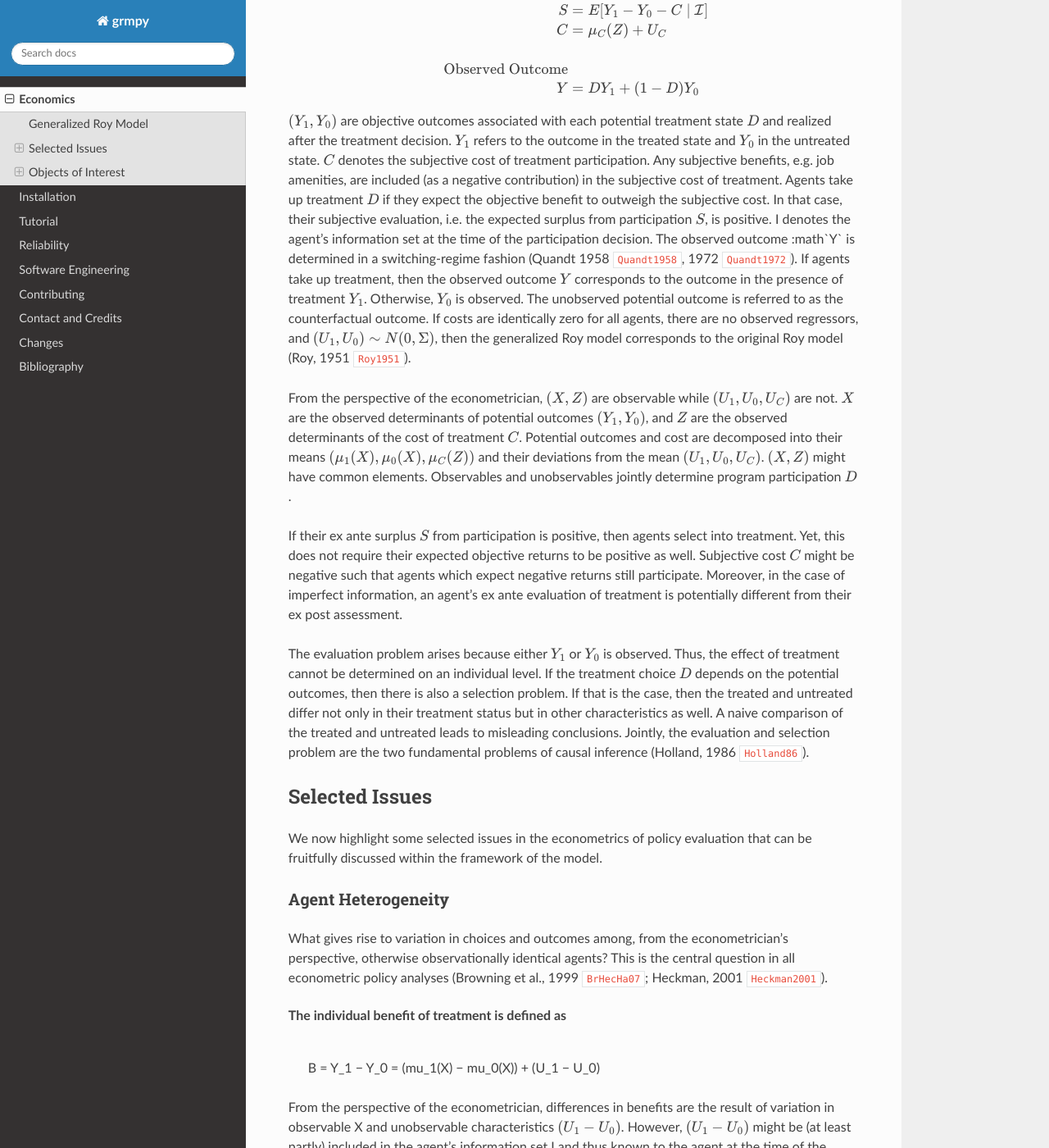
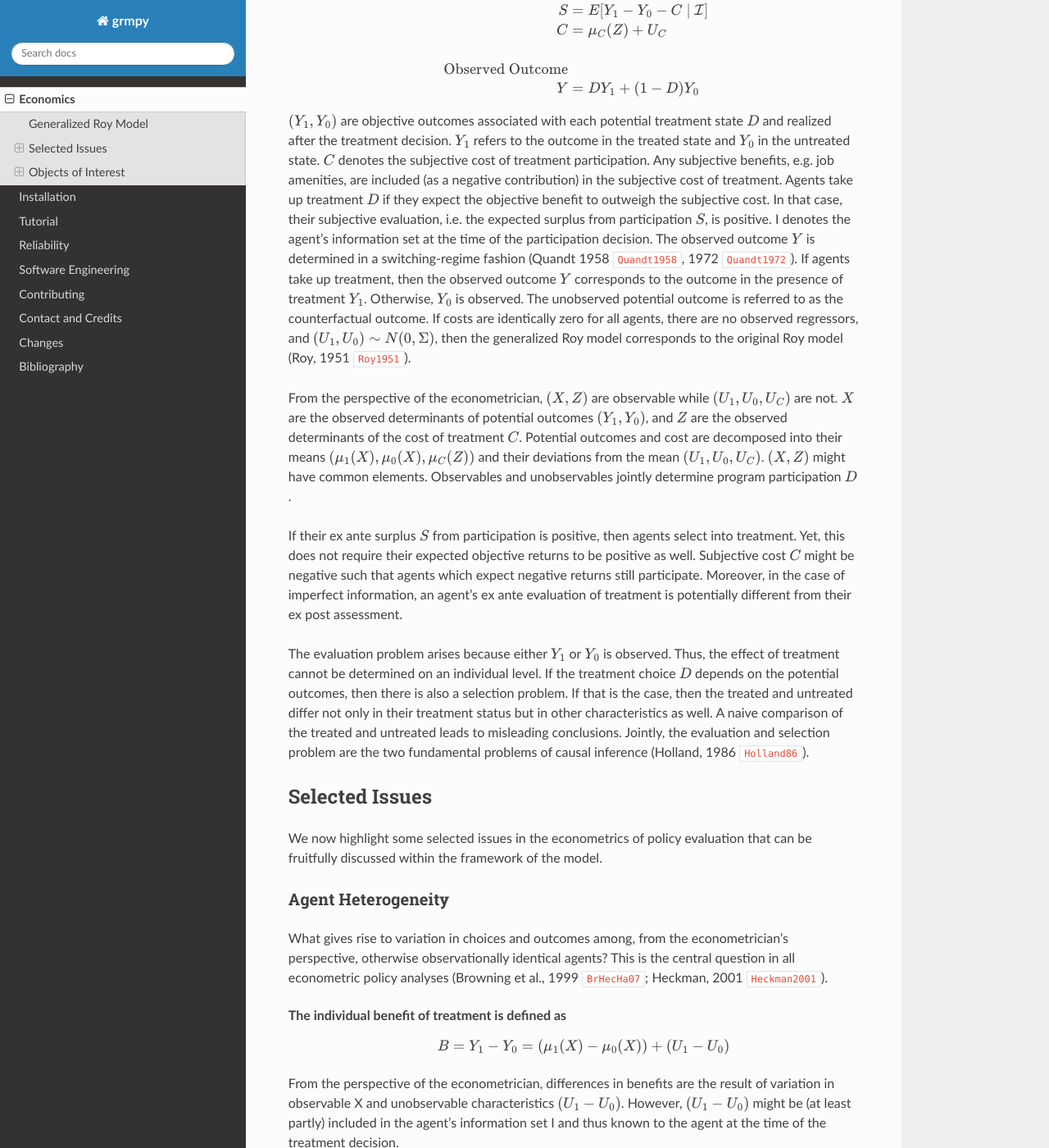
Before and after one commit to OpenSourceEconomics/grmpy, a Sphinx documentation site: the page built from docs/economics.rst, in a window 1280 px wide and 1400 px high, scrolled down 548 px. Shown: the whole window at 82% size. Built offline with Sphinx 7.4.7 and the Read the Docs theme 2.0.0, drawn with Linux system fonts in a browser that asks for light colours; cross-references to code outside the pages are shown as plain code.

Commit message:
Update economics.rst

```diff
--- a/docs/economics.rst
+++ b/docs/economics.rst
@@ -22,7 +22,7 @@ The generalized Roy model (Roy, 1951 :cite:`Roy1951`; Heckman and Vytlacil, 2005
     \text{Observed Outcome} &  \\
     Y & = D Y_1 + (1 - D) Y_0
 
-:math:`(Y_1, Y_0)` are objective outcomes associated with each potential treatment state :math:`D` and realized after the treatment decision. :math:`Y_1` refers to the outcome in the treated state and :math:`Y_0` in the untreated state. :math:`C` denotes the subjective cost of treatment participation. Any subjective benefits, e.g. job amenities, are included (as a negative contribution) in the subjective cost of treatment. Agents take up treatment :math:`D` if they expect the objective benefit to outweigh the subjective cost. In that case, their subjective evaluation, i.e. the expected surplus from participation :math:`S`, is positive. I denotes the agent’s information set at the time of the participation decision. The observed outcome :math`Y` is determined in a switching-regime fashion (Quandt 1958 :cite:`Quandt1958`, 1972 :cite:`Quandt1972`). If agents take up treatment, then the observed outcome :math:`Y` corresponds to the outcome in the presence of treatment :math:`Y_1`. Otherwise, :math:`Y_0` is observed. The unobserved potential outcome is referred to as the counterfactual outcome. If costs are identically zero for all agents, there are no observed regressors, and :math:`(U_1, U_0) ∼ N (0, \Sigma)`, then the generalized Roy model corresponds to the original
+:math:`(Y_1, Y_0)` are objective outcomes associated with each potential treatment state :math:`D` and realized after the treatment decision. :math:`Y_1` refers to the outcome in the treated state and :math:`Y_0` in the untreated state. :math:`C` denotes the subjective cost of treatment participation. Any subjective benefits, e.g. job amenities, are included (as a negative contribution) in the subjective cost of treatment. Agents take up treatment :math:`D` if they expect the objective benefit to outweigh the subjective cost. In that case, their subjective evaluation, i.e. the expected surplus from participation :math:`S`, is positive. I denotes the agent’s information set at the time of the participation decision. The observed outcome :math:`Y` is determined in a switching-regime fashion (Quandt 1958 :cite:`Quandt1958`, 1972 :cite:`Quandt1972`). If agents take up treatment, then the observed outcome :math:`Y` corresponds to the outcome in the presence of treatment :math:`Y_1`. Otherwise, :math:`Y_0` is observed. The unobserved potential outcome is referred to as the counterfactual outcome. If costs are identically zero for all agents, there are no observed regressors, and :math:`(U_1, U_0) ∼ N (0, \Sigma)`, then the generalized Roy model corresponds to the original
 Roy model (Roy, 1951 :cite:`Roy1951`).
 
 From the perspective of the econometrician, :math:`(X, Z)` are observable while :math:`(U_1, U_0, U_C)` are not. :math:`X` are the observed determinants of potential outcomes :math:`(Y_1, Y_0)`, and :math:`Z` are the observed determinants of the cost of treatment :math:`C`. Potential outcomes and cost are decomposed into their means :math:`(\mu_1(X), \mu_0(X), \mu_C(Z))` and their deviations from the mean :math:`(U_1, U_0, U_C)`. :math:`(X, Z)` might have common elements. Observables and unobservables jointly determine program participation :math:`D`.
@@ -43,8 +43,7 @@ What gives rise to variation in choices and outcomes among, from the econometric
 
 The individual benefit of treatment is defined as
   .. math::
-
-  B  = Y_1 − Y_0 = (\mu_1(X) − \mu_0(X)) + (U_1 − U_0)
+       B  = Y_1 − Y_0 = (\mu_1(X) − \mu_0(X)) + (U_1 − U_0)
 
 From the perspective of the econometrician, differences in benefits are the result of variation in observable X and unobservable characteristics :math:`(U_1 − U_0)`. However, :math:`(U_1 − U_0)` might be (at least partly) included in the agent’s information set I and thus known to the agent at the time of the treatment decision.
 
```
